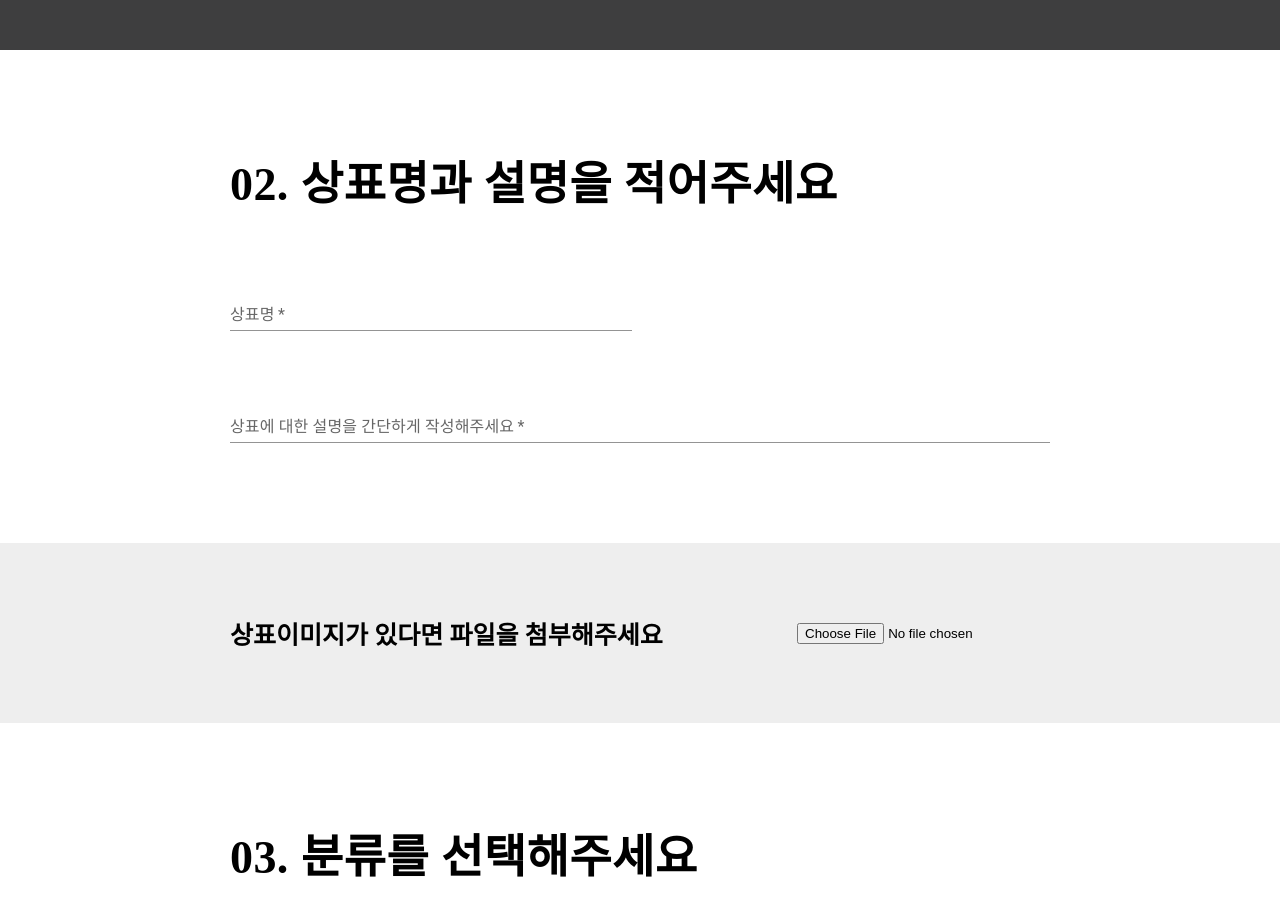
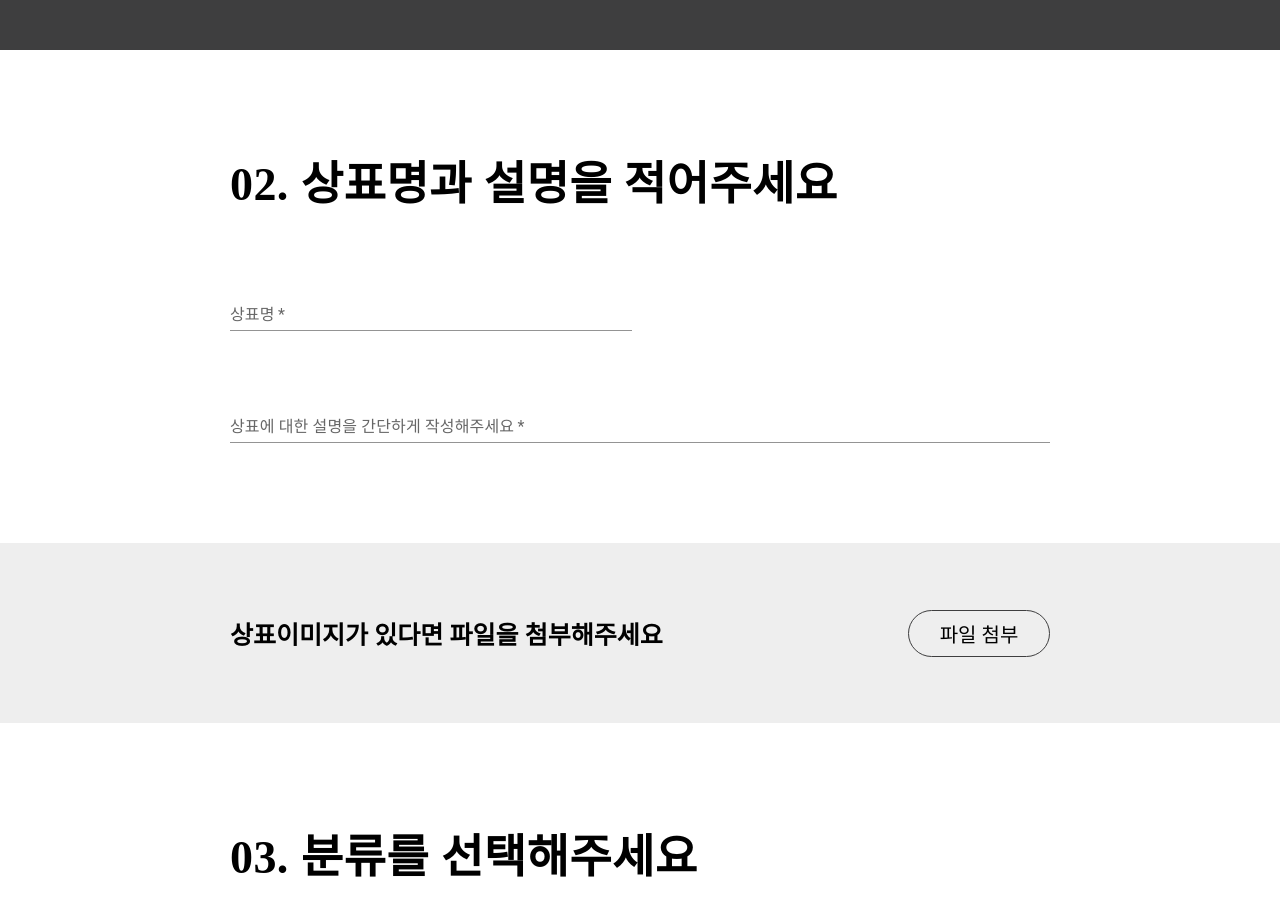
Before and after one commit to galaxyIjinny/capstone, a React (Create React App) app: page /domesticmark in a window 1280 px wide. Shown: the part 780-1696 px from the top of the page. Built offline with nearby package versions, Linux system fonts and the light colour scheme; the HTML template or start-up script is replaced by a standard one.

Commit message:
Edit TrademarkForm
Edit fileUploader

```diff
--- a/src/components/trademarkForm/TrademarkForm.jsx
+++ b/src/components/trademarkForm/TrademarkForm.jsx
@@ -1,10 +1,11 @@
 import { TextField, Grid } from "@mui/material";
 import React from "react";
+import "./TrademarkForm.scss";
 import {
   CustomTypo,
   FormContainer,
   Wrapper,
-  Label,
+  CustomLabel,
 } from "./TrademarkFormStyle";
 import { useState } from "react";
 const TrademarkForm = () => {
@@ -22,10 +23,11 @@ const TrademarkForm = () => {
 
   const handleTrademarkImageChange = (event) => {
     setTrademarkImage(event.target.files[0]);
+    // console.log(trademarkImage);
   };
 
   return (
-    <>
+    <form>
       <FormContainer>
         <Grid container spacing={2}>
           <Grid item xs={12}>
@@ -59,17 +61,18 @@ const TrademarkForm = () => {
         </Grid>
       </FormContainer>
       <Wrapper>
-        <Label htmlFor="trademarkImage">
-          상표이미지가 있다면 파일을 첨부해주세요
-        </Label>
+        <CustomLabel>상표이미지가 있다면 파일을 첨부해주세요</CustomLabel>
         <input
           accept="image/*"
-          id="trademarkImage"
+          id="fileUpload"
           type="file"
           onChange={handleTrademarkImageChange}
         />
+        <label className="fileLabel" htmlFor="fileUpload">
+          파일 첨부
+        </label>
       </Wrapper>
-    </>
+    </form>
   );
 };
 export default TrademarkForm;
--- /dev/null
+++ b/src/components/trademarkForm/TrademarkForm.scss
@@ -0,0 +1,23 @@
+input[type="file"] {
+  display: none;
+}
+
+.fileLabel {
+  display: flex;
+  color: black;
+  height: 45px;
+  width: 140px;
+  border: 1.5px solid #3e3e3f;
+  border-radius: 30px;
+  background-color: transparent;
+  font-family: "Pretendard";
+  font-size: 20px;
+  justify-content: center;
+  align-items: center;
+  cursor: pointer;
+
+  &:hover {
+    background-color: #3e3e3f;
+    color: white;
+  }
+}
--- a/src/components/trademarkForm/TrademarkFormStyle.jsx
+++ b/src/components/trademarkForm/TrademarkFormStyle.jsx
@@ -21,7 +21,7 @@ export const Wrapper = styled("div")(({ theme }) => ({
   justifyContent: "space-between",
 }));
 
-export const Label = styled("label")({
+export const CustomLabel = styled("label")({
   fontFamily: "Pretendard",
   fontWeight: "600",
   fontSize: "25px",
```
